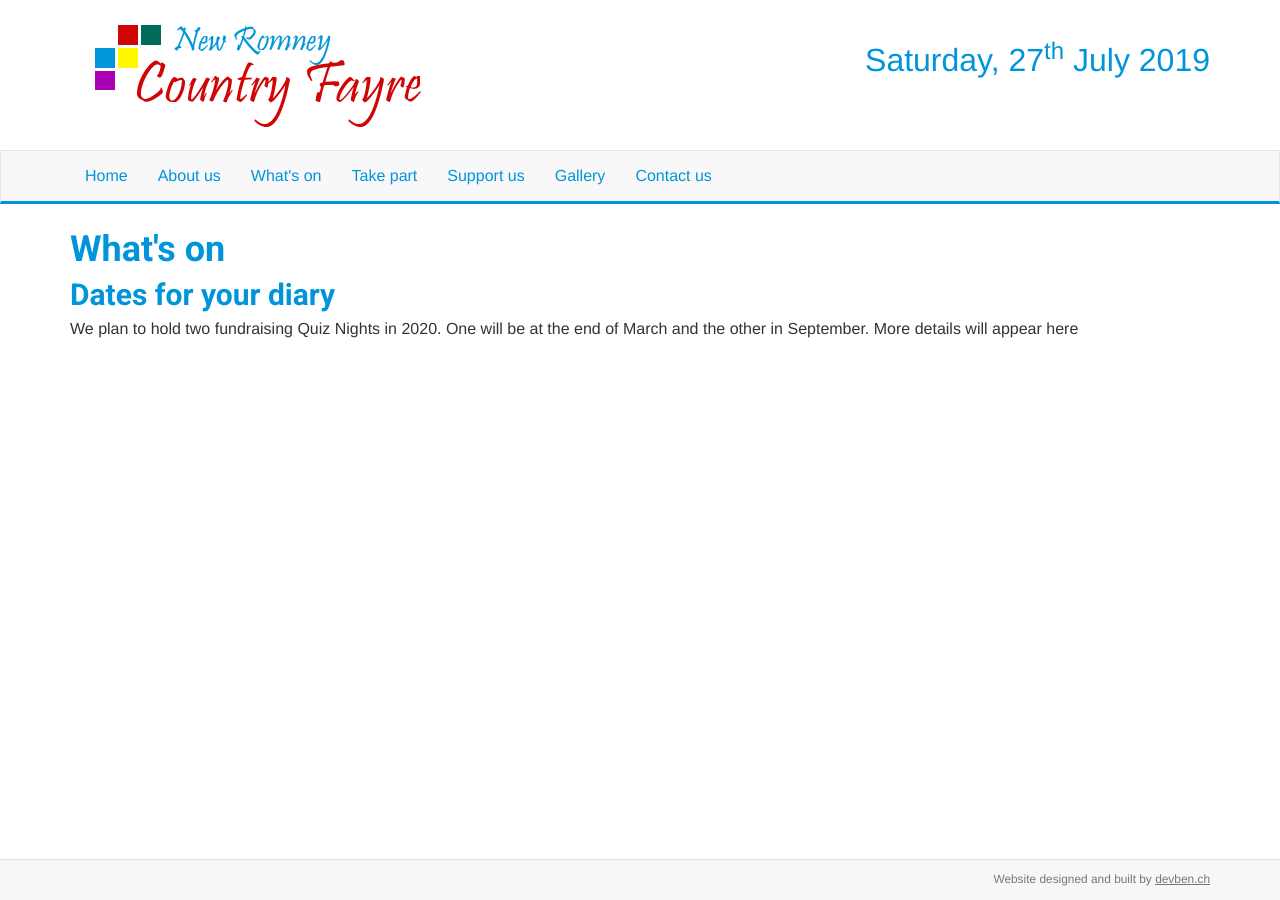
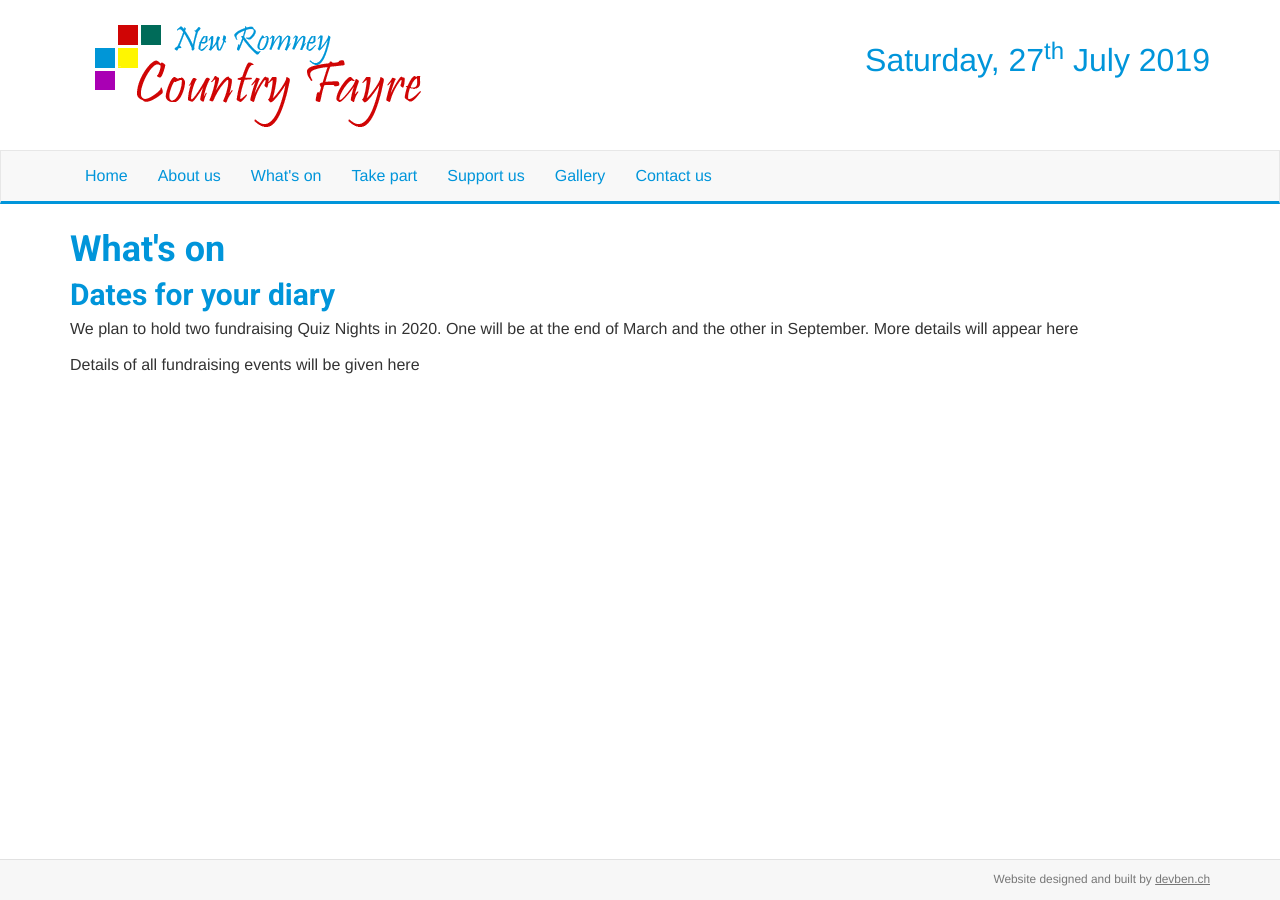
Before and after one commit to jodiedoubleday/newromney, a Jekyll site: the page built from whatsOn.md, in a window 1280 px wide. Built offline with Jekyll 4.4.1, drawn with Linux system fonts in a browser that asks for light colours; a script that is not in the unit is left out.

Commit message:
Update Pages “whatsOn”

```diff
--- a/whatsOn.md
+++ b/whatsOn.md
@@ -7,3 +7,5 @@ image: ''
 ## Dates for your diary
 
 We plan to hold two fundraising Quiz Nights in 2020.  One will be at the end of March and the other in September.  More details will appear here
+
+Details of all fundraising events will be given here
```
